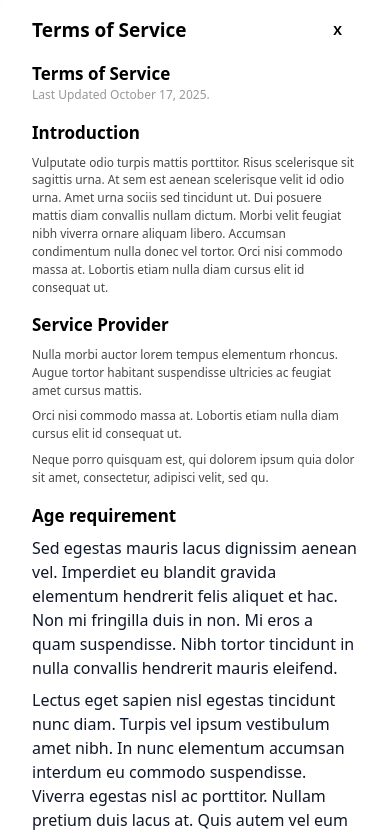
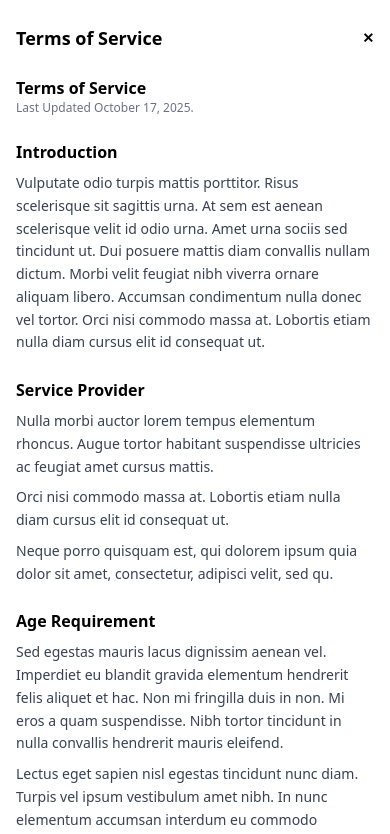
Before and after one commit to cyberrspace/locksec-ola, a Next.js app: page /terms in a window 390 px wide. Shown: the top 834 px of the page. Built offline with nearby package versions, Linux system fonts and the light colour scheme.

Commit message:
responsiveness updated

```diff
--- a/app/history/page.tsx
+++ b/app/history/page.tsx
@@ -4,21 +4,17 @@ import ContentWrapper from "@/components/common/ContentWrapper";
 import HistoryDetails from "@/components/HistoryPage/HistoryDetails";
 import HistoryHero from "@/components/HistoryPage/HistoryHero";
 
-
-
 export default function CodePage() {
   return (
     <ContentWrapper>
-      <main className="h-[863px]">
-        <section>
-         <HistoryHero/>
-        </section>
-        <section className="px-4">
-        <HistoryDetails />
+      <main className="min-h-screen w-full overflow-x-hidden overflow-y-auto">
+        <section className="w-full">
+          <HistoryHero />
         </section>
 
-
-
+        <section className="w-full px-4 sm:px-6">
+          <HistoryDetails />
+        </section>
       </main>
     </ContentWrapper>
   );
--- a/app/profile/page.tsx
+++ b/app/profile/page.tsx
@@ -4,22 +4,17 @@ import ContentWrapper from "@/components/common/ContentWrapper";
 import ProfileDetails from "@/components/ProfilePage/ProfileDetails";
 import ProfileHero from "@/components/ProfilePage/ProfileHero";
 
-
-
-
-export default function CodePage() {
+export default function ProfilePage() {
   return (
     <ContentWrapper>
-      <main className="h-[863px]">
-        <section>
-          <ProfileHero/>
-        </section>
-        <section className="px-4">
-        <ProfileDetails/>
+      <main className="min-h-screen w-full overflow-x-hidden overflow-y-auto">
+        <section className="w-full">
+          <ProfileHero />
         </section>
 
-
-
+        <section className="w-full px-4 sm:px-6">
+          <ProfileDetails />
+        </section>
       </main>
     </ContentWrapper>
   );
--- a/app/register/page.tsx
+++ b/app/register/page.tsx
@@ -8,20 +8,17 @@ import RegisterHero from "@/components/RegisterPage/RegisterHero";
 export default function RegisterPage() {
   return (
     <ContentWrapper>
-      <main className="flex flex-col min-h-screen w-full bg-[#0D0D1B]">
-
-        <section className="w-full h-[219px] bg-[#0D0D1B] py-10 sm:py-12 md:py-16">
+      <main className="flex flex-col min-h-screen w-full bg-[#0D0D1B] overflow-x-hidden overflow-y-auto">
+        {/* Hero Section */}
+        <section className="w-full bg-[#0D0D1B] py-10 sm:py-12 md:py-16">
           <RegisterHero />
         </section>
 
-
+        {/* Form Section */}
         <section className="w-full flex-1 bg-white px-4 sm:px-6 md:px-8 py-8">
           <RegisterForm />
-          <LoginTerms/>
+          <LoginTerms />
         </section>
-
-
-
       </main>
     </ContentWrapper>
   );
--- a/app/success/page.tsx
+++ b/app/success/page.tsx
@@ -5,25 +5,20 @@ import ContentWrapper from "@/components/common/ContentWrapper";
 import SuccessHero from "@/components/SuccessPage/SuccessHero";
 import SuccessDetails from "@/components/SuccessPage/SuccessDetails";
 
+export default function SuccessPage() {
+  return (
+    <ContentWrapper>
+      <main className="min-h-screen w-full overflow-x-hidden overflow-y-auto">
+        <section className="w-full">
+          <SuccessHero />
+        </section>
 
-
-
-export default function CodePage(){
-  return(
-    <ContentWrapper>
-      <main className="h-[863px]">
-        <section>
-        <SuccessHero/>
+        <section className="w-full px-4 sm:px-6">
+          <Suspense fallback={<div className="text-center py-4">Loading payment details...</div>}>
+            <SuccessDetails />
+          </Suspense>
         </section>
-       <Suspense fallback={<div>Loading payment details...</div>}>
-       <SuccessDetails/>
-       </Suspense>
-
       </main>
-
-
     </ContentWrapper>
-
-
-  )
+  );
 }
--- a/app/summary/page.tsx
+++ b/app/summary/page.tsx
@@ -5,26 +5,20 @@ import ContentWrapper from "@/components/common/ContentWrapper";
 import PaymentDetails from "@/components/SummaryPage/PaymentDetails";
 import SummaryHero from "@/components/SummaryPage/SummaryHero";
 
-
-
-export default function CodePage(){
-  return(
+export default function SummaryPage() {
+  return (
     <ContentWrapper>
-      <main className="h-[863px]">
-        <section>
-         <SummaryHero/>
+      <main className="min-h-screen w-full overflow-x-hidden overflow-y-auto">
+        <section className="w-full">
+          <SummaryHero />
         </section>
 
-        <Suspense fallback={<div>Loading payment details...</div>}>
-          <PaymentDetails />
-        </Suspense>
-
-
+        <section className="w-full px-4 sm:px-6">
+          <Suspense fallback={<div className="text-center py-4">Loading payment details...</div>}>
+            <PaymentDetails />
+          </Suspense>
+        </section>
       </main>
-
-
     </ContentWrapper>
-
-
-  )
+  );
 }
--- a/app/terms/page.tsx
+++ b/app/terms/page.tsx
@@ -1,81 +1,74 @@
 "use client";
 
 import ContentWrapper from "@/components/common/ContentWrapper";
-
 import { useState, useEffect } from "react";
 import { useRouter } from "next/navigation";
 
 export default function Terms() {
   const router = useRouter();
-
   const [lastUpdated, setLastUpdated] = useState<string>("");
 
   useEffect(() => {
-
     const date = new Date();
-
-
     const formattedDate = date.toLocaleDateString("en-US", {
       year: "numeric",
       month: "long",
       day: "numeric",
     });
-
     setLastUpdated(formattedDate);
   }, []);
 
-
   return (
     <ContentWrapper>
-      <main className="space-y-4 px-4 py-4">
-        <section className="flex items-center justify-between w-full">
-          <h1 className="text-[#000000] text-[19px] font-bold">
+      <main className="min-h-screen w-full overflow-x-hidden overflow-y-auto px-4 sm:px-6 md:px-8 py-6 space-y-6 bg-white">
+
+        {/* Header */}
+        <section className="flex items-center justify-between">
+          <h1 className="text-black text-lg sm:text-xl font-bold">
             Terms of Service
           </h1>
 
-          {/* Cancel Toggle Button */}
+          {/* Cancel / Close Button */}
           <button
             onClick={() => router.push("/register")}
-            className="flex items-center justify-center px-4 py-1 text-[13px] font-semibold text-[#000000] transition-all duration-300"
+            className="text-black text-sm font-semibold hover:text-gray-600 transition-colors"
           >
-            X
+            ✕
           </button>
         </section>
 
-        <section className="space-y-2" >
-          <div>
-            <h3 className="text-[#000000] text-[17px] font-bold">Terms of Service</h3>
-            <p className="text-[#989898] text-[12px] font-normal">
-              Last Updated {lastUpdated}.
-            </p>
-          </div>
+        {/* Last Updated */}
+        <section>
+          <h3 className="text-black text-base sm:text-lg font-bold">Terms of Service</h3>
+          <p className="text-gray-500 text-xs sm:text-sm">
+            Last Updated {lastUpdated}.
+          </p>
         </section>
 
+        {/* Introduction */}
         <section className="space-y-2">
-          <h2 className="text-[#000000] text-[17px] font-semibold">Introduction</h2>
-          <p className="text-[#474747] text-[11.9px] font-normal">Vulputate odio turpis mattis porttitor. Risus scelerisque sit sagittis urna. At sem est aenean scelerisque velit id odio urna. Amet urna sociis sed tincidunt ut. Dui posuere mattis diam convallis nullam dictum. Morbi velit feugiat nibh viverra ornare aliquam libero. Accumsan condimentum nulla donec vel tortor. Orci nisi commodo massa at. Lobortis etiam nulla diam cursus elit id consequat ut.</p>
+          <h2 className="text-black text-base sm:text-lg font-semibold">Introduction</h2>
+          <p className="text-gray-700 text-sm leading-relaxed">
+            Vulputate odio turpis mattis porttitor. Risus scelerisque sit sagittis urna. At sem est aenean scelerisque velit id odio urna. Amet urna sociis sed tincidunt ut. Dui posuere mattis diam convallis nullam dictum. Morbi velit feugiat nibh viverra ornare aliquam libero. Accumsan condimentum nulla donec vel tortor. Orci nisi commodo massa at. Lobortis etiam nulla diam cursus elit id consequat ut.
+          </p>
         </section>
 
+        {/* Service Provider */}
         <section className="space-y-2">
-          <h2 className="text-[#000000] text-[17px] font-semibold">Service Provider</h2>
-          <p className="text-[#474747] text-[11.9px] font-normal">Nulla morbi auctor lorem tempus elementum rhoncus. Augue tortor habitant suspendisse ultricies ac feugiat amet cursus mattis.</p>
-          <p className="text-[#474747] text-[11.9px] font-normal">Orci nisi commodo massa at. Lobortis etiam nulla diam cursus elit id consequat ut.</p>
-          <p className="text-[#474747] text-[11.9px] font-normal">Neque porro quisquam est, qui dolorem ipsum quia dolor sit amet, consectetur, adipisci velit, sed qu.</p>
+          <h2 className="text-black text-base sm:text-lg font-semibold">Service Provider</h2>
+          <p className="text-gray-700 text-sm leading-relaxed">Nulla morbi auctor lorem tempus elementum rhoncus. Augue tortor habitant suspendisse ultricies ac feugiat amet cursus mattis.</p>
+          <p className="text-gray-700 text-sm leading-relaxed">Orci nisi commodo massa at. Lobortis etiam nulla diam cursus elit id consequat ut.</p>
+          <p className="text-gray-700 text-sm leading-relaxed">Neque porro quisquam est, qui dolorem ipsum quia dolor sit amet, consectetur, adipisci velit, sed qu.</p>
         </section>
 
+        {/* Age requirement */}
         <section className="space-y-2">
-          <h2 className="text-[#000000] text-[17px] font-semibold">Age requirement</h2>
-          <p>Sed egestas mauris lacus dignissim aenean vel. Imperdiet eu blandit gravida elementum hendrerit felis aliquet et hac. Non mi fringilla duis in non. Mi eros a quam suspendisse. Nibh tortor tincidunt in nulla convallis hendrerit mauris eleifend.</p>
-          <p>Lectus eget sapien nisl egestas tincidunt nunc diam. Turpis vel ipsum vestibulum amet nibh. In nunc elementum accumsan interdum eu commodo suspendisse. Viverra egestas nisl ac porttitor. Nullam pretium duis lacus at. Quis autem vel eum iure reprehenderit qui in ea voluptate velit esse quam nihil molestiae consequatu.</p>
+          <h2 className="text-black text-base sm:text-lg font-semibold">Age Requirement</h2>
+          <p className="text-gray-700 text-sm leading-relaxed">Sed egestas mauris lacus dignissim aenean vel. Imperdiet eu blandit gravida elementum hendrerit felis aliquet et hac. Non mi fringilla duis in non. Mi eros a quam suspendisse. Nibh tortor tincidunt in nulla convallis hendrerit mauris eleifend.</p>
+          <p className="text-gray-700 text-sm leading-relaxed">Lectus eget sapien nisl egestas tincidunt nunc diam. Turpis vel ipsum vestibulum amet nibh. In nunc elementum accumsan interdum eu commodo suspendisse. Viverra egestas nisl ac porttitor. Nullam pretium duis lacus at. Quis autem vel eum iure reprehenderit qui in ea voluptate velit esse quam nihil molestiae consequatu.</p>
         </section>
 
-        <section className="space-y-2">
-          <h2 className="text-[#000000] text-[17px] font-semibold">Age requirement</h2>
-          <p>Sed egestas mauris lacus dignissim aenean vel. Imperdiet eu blandit gravida elementum hendrerit felis aliquet et hac. Non mi fringilla duis in non. Mi eros a quam suspendisse. Nibh tortor tincidunt in nulla convallis hendrerit mauris eleifend.</p>
-          <p>Lectus eget sapien nisl egestas tincidunt nunc diam. Turpis vel ipsum vestibulum amet nibh. In nunc elementum accumsan interdum eu commodo suspendisse. Viverra egestas nisl ac porttitor. Nullam pretium duis lacus at. Quis autem vel eum iure reprehenderit qui in ea voluptate velit esse quam nihil molestiae consequatu.</p>
-        </section>
       </main>
-
     </ContentWrapper>
   );
 }
--- a/app/user/page.tsx
+++ b/app/user/page.tsx
@@ -7,15 +7,19 @@ import UserHero from "@/components/UserPage/UserHero";
 export default function UserPage() {
   return (
     <ContentWrapper>
+      <main className="min-h-screen w-full bg-[#363636] flex flex-col space-y-6 overflow-x-hidden overflow-y-auto">
 
-    <main className="min-h-screen w-full bg-[#363636] flex flex-col space-y-6">
-     <section className="bg-[#0D0D1B] w-full">
+        {/* Hero Section */}
+        <section className="bg-[#0D0D1B] w-full py-8 sm:py-10 md:py-12 px-4 sm:px-6 md:px-8">
           <UserHero />
         </section>
-       <section className="w-full flex-1">
+
+        {/* User Body Section */}
+        <section className="w-full flex-1 px-4 sm:px-6 md:px-8 pb-8">
           <UserBody />
         </section>
-     </main>
+
+      </main>
     </ContentWrapper>
   );
 }
--- a/components/common/ContentWrapper.tsx
+++ b/components/common/ContentWrapper.tsx
@@ -11,13 +11,13 @@ export default function ContentWrapper({ children }: ContentWrapperProps) {
     <div
       className="
         w-full
-        max-w-md
+        md:w-[375px]
         min-h-screen
-        rounded-[9px]
         bg-white
         shadow-md
         mx-auto
-        px-4 sm:px-6 md:px-8
+        rounded-none md:rounded-[9px]
+        px-0 sm:px-0
       "
       style={{ transform: "rotate(0deg)" }}
     >
```
Also changed, not shown: app/code/page.tsx (+22 -6 lines), app/edit/page.tsx (+19 -11 lines), app/login/page.tsx (+8 -14 lines), public/sw.js.
